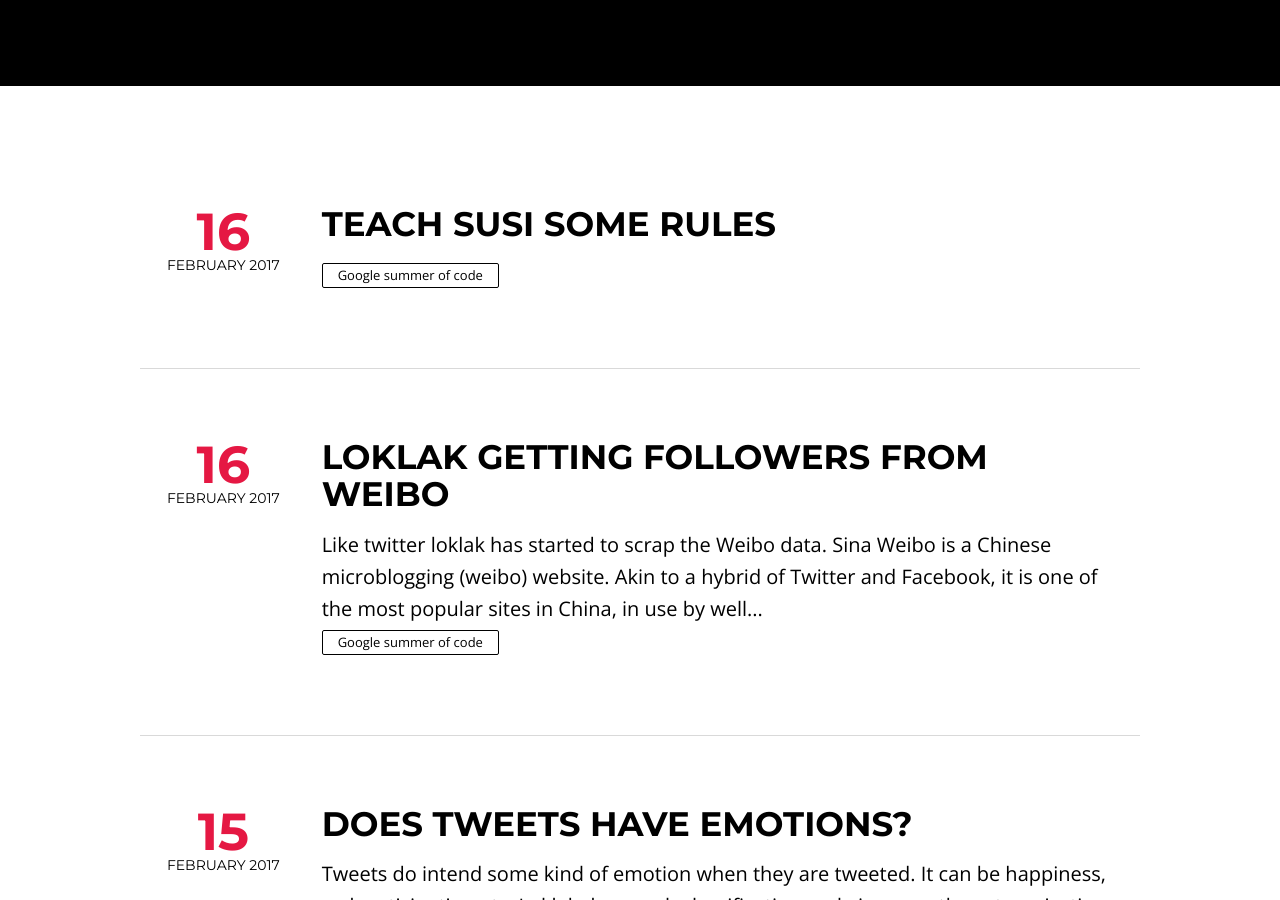
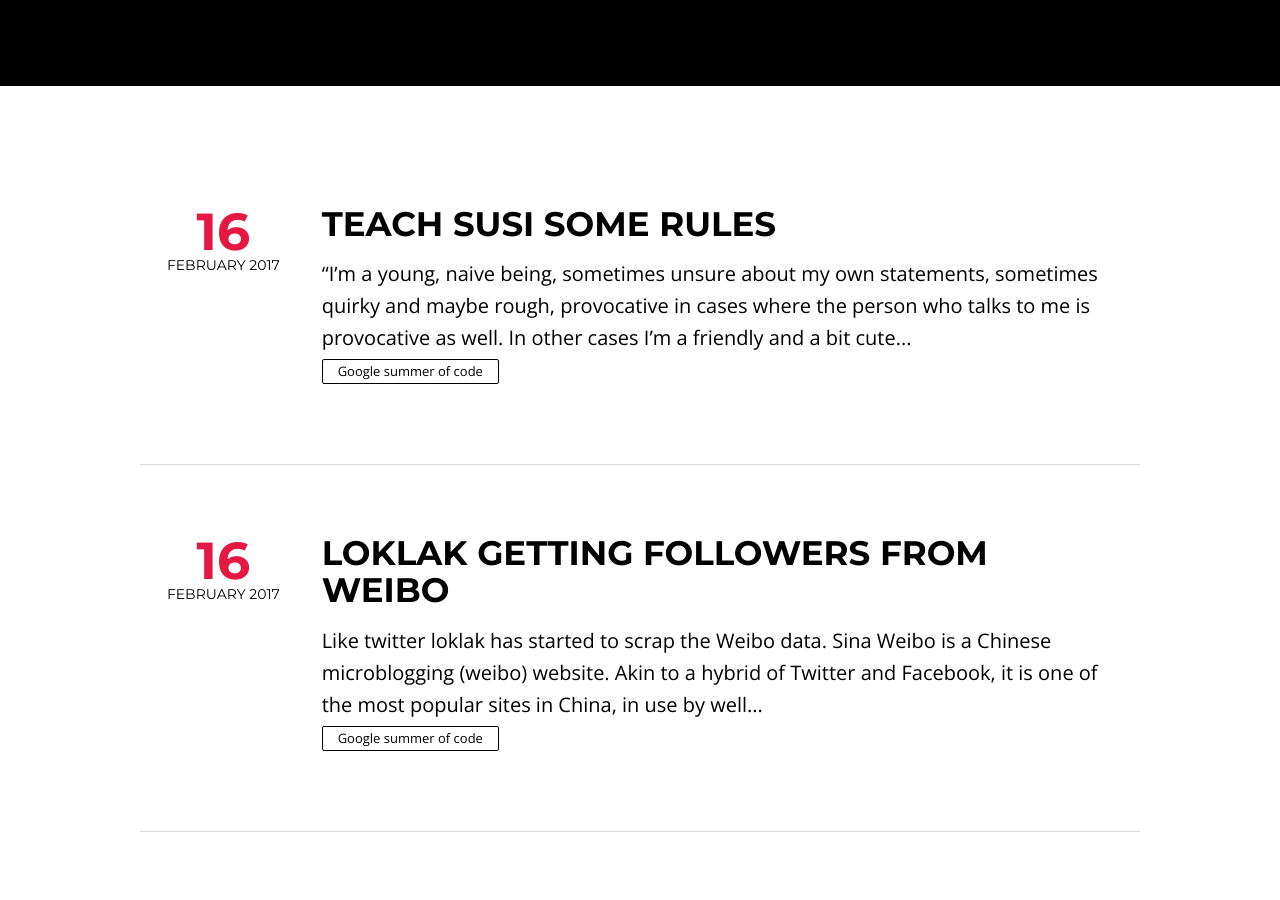
Before and after one commit to daminisatya/blog, a Jekyll site: the page built from index.html, in a window 1280 px wide and 900 px high, scrolled down 438 px. Built offline with Jekyll 4.4.1, drawn with Linux system fonts in a browser that asks for light colours; nearby versions of some CDN libraries; the list of posts is cut into pages by our own code; some of the changed lines change nothing that is shown.

Commit message:
Updated post

```diff
--- a/_posts/2017-02-16-teach-susi-some-rules.md
+++ b/_posts/2017-02-16-teach-susi-some-rules.md
@@ -9,3 +9,31 @@ imagefeature: cover9.jpg
 comments: true
 share: true
 ---
+
+“I’m a young, naive being, sometimes unsure about my own statements, sometimes quirky and maybe rough, provocative in cases where the person who talks to me is provocative as well. In other cases I’m a friendly and a bit cute being”, says Susi.
+
+She needs some help to train her personality and give the best assistance to it’s users, at the same time offers her help. So this blog post helps you on how to can get her help according to your needs.
+
+Here is the data stub, susi_cognition_000.json, where you can teach susi all the manners. Like, produce some rules. There are few interesting things one must know before teaching her the rules.
+
+{% highlight css %}
+{
+“keys“ :[“belief“],
+“score“ :1,
+“phrases“:[ {“type“:“pattern“, “expression“:“*I feel *“} ],
+“process“:[],
+“actions“:[ {“type“:“answer“, “select“:“random“, “phrases“:[
+“Why do you feel $2$?“
+]}]
+},
+{% endhighlight %}
+
+*“keys”* – These are the words list which helps a rule to get categorized. Like a particular rule can be categorized into happy when the keys are happy, joyous, festive.  The above is an example of a rule(JSON object), which has the following keys.
+
+*“score”* – The score determines the priority of the rule. When there are multiple rules under same category, these gets prioritized based on the score. So when there are similar rules out there, the score tags play it’s required role.
+*“phrases”* – This sub object has more fields namely type and expression. Type can be a pattern or a regular expression, defining the kind of expression which you are giving. Suppose the expression is a pattern like the above example *I feel * then the type will be a pattern. similarly for regular expressions.
+*“process”* – Will explain about the process in the next example rule.
+*“actions”* – This has fields like type , select and phrases. The type here defines the type of the answer to be given such as text(answer), pie charts and tables. (the current supported features). select tag ensures the random select of the answer and the phrases contains the list of possible answer styles.
+The above example gives you the answer, on using the Susi service.
+
+*http://loklak.org/api/susi.json?q=i feel super happy*
```
